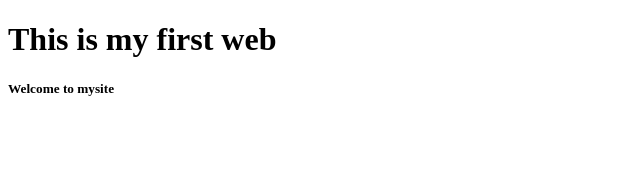
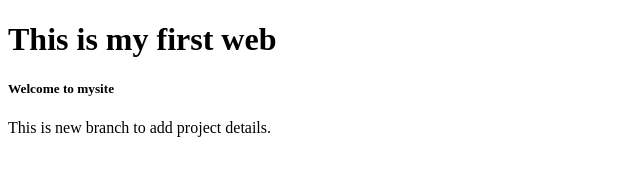
Before and after one commit to Sujeet735242/First-web, a plain HTML site: page index.html in a window 1280 px wide. Shown: the whole page, without its empty margins (0-640 px from the left). Drawn offline with Linux system fonts and the light colour scheme.

Commit message:
update details of project

```diff
--- a/index.html
+++ b/index.html
@@ -8,6 +8,7 @@
 <body>
     <h1>This is my first web</h1>
     <h5>Welcome to mysite</h5>
+    <p>This is new branch to add project details.</p>
 
 </body>
 </html>
```
